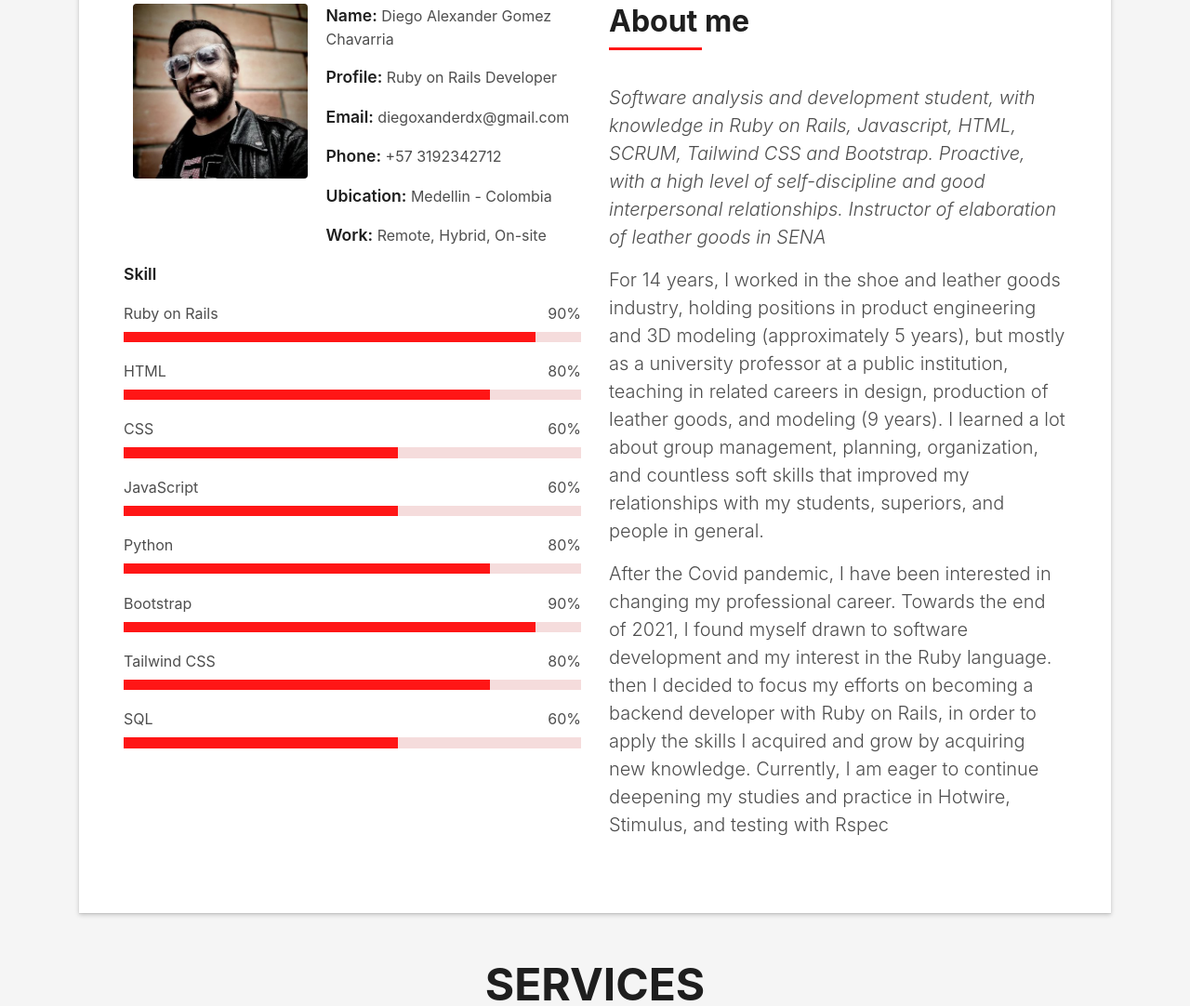
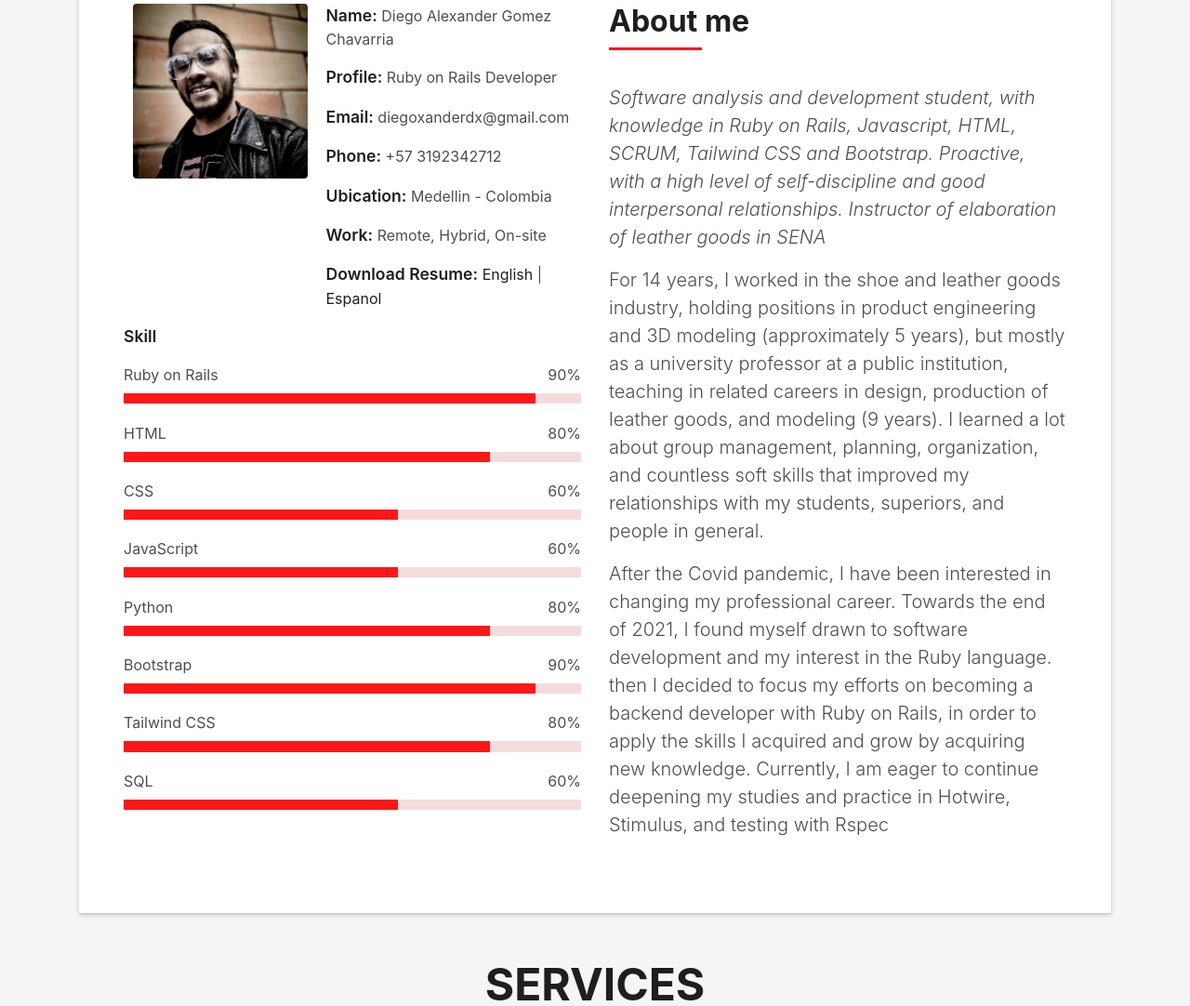
Before and after one commit to diegoxanderdx/diegoxanderdx.github.io, a plain HTML site: page index.html in a window 1280 px wide. Shown: the part 924-2006 px from the top of the page at 93% size. Drawn offline with Linux system fonts and the light colour scheme; files whose address does not match are found by name.

Commit message:
add download link to resume

```diff
--- a/index.html
+++ b/index.html
@@ -100,6 +100,7 @@
                       <p><span class="title-s">Phone: </span> <span>+57 3192342712</span></p>
                       <p><span class="title-s">Ubication: </span> <span>Medellin - Colombia</span></p>
                       <p><span class="title-s">Work:</span> <span>Remote, Hybrid, On-site</span></p>
+                      <p><span class="title-s">Download Resume:</span> <span><a href="https://drive.google.com/uc?export=download&id=1x8ZqU1n8nYkifhu7K7DoE966ZEzWGgZ-" target="_blank" title="CV English" rel="nofollow">English</a> | <a href="https://drive.google.com/uc?export=download&id=1ro6TSuo3wePBmGrcVKKBZ4XDfN10F8VA" target="_blank" title="CV Spanish" rel="nofollow">Espanol</a></span></p>
                     </div>
                   </div>
                 </div>
```
